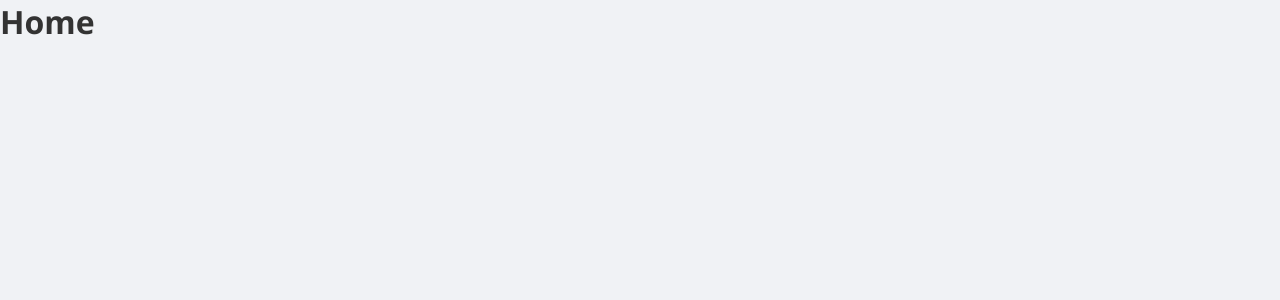
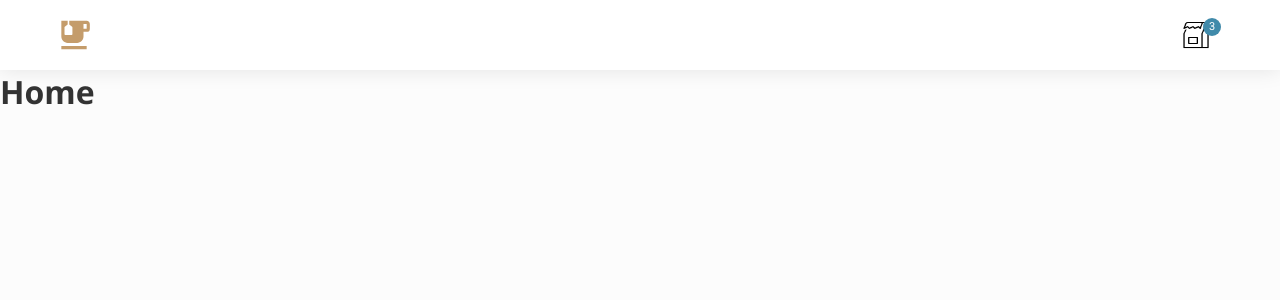
Before and after one commit to michel-cm/nostro-pane, a React (Vite) app: page / in a window 1280 px wide. Shown: the top 300 px of the page. Built offline with nearby package versions, Linux system fonts and the light colour scheme.

Commit message:
header base

```diff
--- /dev/null
+++ b/src/components/ToggleTheme/index.jsx
@@ -0,0 +1,28 @@
+import { shade } from "polished";
+
+import Switch from "react-switch";
+
+import { useTheme } from "../../hooks/useTheme";
+
+const ToggleTheme = () => {
+  const { changeTheme, isDarkTheme } = useTheme();
+
+  return (
+    <Switch
+      onChange={changeTheme}
+      checked={isDarkTheme === "dark"}
+      checkedIcon={false}
+      uncheckedIcon={false}
+      height={10}
+      width={40}
+      boxShadow={"0 2px 8px rgba(0, 0, 0, 0.4)"}
+      activeBoxShadow={"0 0 2px 3px #D1AF8A"}
+      handleDiameter={14}
+      offHandleColor={"#F9F9F9"}
+      offColor={shade(0.1, "#D1AF8A")}
+      onColor={shade(0.2, "#222")}
+    />
+  );
+};
+
+export default ToggleTheme;
--- /dev/null
+++ b/src/default/Header/index.jsx
@@ -0,0 +1,33 @@
+import * as C from "./styles";
+// import ToggleTheme from "../../components/ToggleTheme";
+import { useTheme } from "../../hooks/useTheme";
+import cartBlack from "../../assets/cart-black.png";
+import cartWhite from "../../assets/cart-white.png";
+
+import { MdEmojiFoodBeverage } from "react-icons/md";
+
+const Header = () => {
+  const { isDarkTheme } = useTheme();
+
+  return (
+    <C.Container className="column">
+      <div className="row">
+        <MdEmojiFoodBeverage
+          size={38}
+          color={isDarkTheme === "dark" ? "#408AAA" : "#C49C6B"}
+        />
+        <C.Cart>
+          <div>
+            <img
+              src={isDarkTheme === "dark" ? cartWhite : cartBlack}
+              alt="Sacola de compras"
+            />
+            <span>3</span>
+          </div>
+        </C.Cart>
+      </div>
+    </C.Container>
+  );
+};
+
+export default Header;
--- /dev/null
+++ b/src/default/Header/styles.js
@@ -0,0 +1,59 @@
+import styled from "styled-components";
+
+export const Container = styled.div`
+  display: flex;
+  height: 70px;
+  background-color: ${(props) => props.theme.colors.header};
+  box-shadow: ${(props) =>
+    props.theme.title === "dark" ? "none" : "0 0px 20px rgba(0, 0, 0, 0.1)"};
+
+  div.row {
+    display: flex;
+    align-items: center;
+    justify-content: space-between;
+  }
+`;
+
+export const Cart = styled.button`
+  background: none;
+  border: none;
+  outline: none;
+  cursor: pointer;
+
+  width: 50px;
+  height: 50px;
+  display: flex;
+  align-items: center;
+  justify-content: center;
+  padding: 4px 8px 0 0;
+  border-radius: 10px;
+
+  &:hover {
+    background: #f6f6f6;
+  }
+
+  img {
+    width: 30px;
+    height: 30px;
+  }
+
+  div {
+    position: relative;
+  }
+
+  span {
+    position: absolute;
+    top: -2px;
+    right: -10px;
+    background: #408AAA;
+    border-radius: 50%;
+    height: 18px;
+    width: 18px;
+    text-align: center;
+    font-style: normal;
+    font-weight: 400;
+    font-size: 11px;
+    line-height: 18px;
+    color: #fff;
+  }
+`;
--- a/src/layouts/DefaultLayout/index.jsx
+++ b/src/layouts/DefaultLayout/index.jsx
@@ -2,9 +2,12 @@ import { Outlet } from "react-router-dom";
 import * as C from "./styles";
 import "react-toastify/dist/ReactToastify.css";
 
+import Header from "../../default/Header";
+
 export function DefaultLayout() {
   return (
     <C.LayoutContainer>
+      <Header />
       <Outlet />
     </C.LayoutContainer>
   );
--- a/src/styles/global.js
+++ b/src/styles/global.js
@@ -21,12 +21,12 @@ export default createGlobalStyle`
         background-color:  ${(props) => props.theme.colors.background};
         font-size: 14px;
         color:  ${(props) => props.theme.colors.text};
-        font-family: sans-serif;
     }
 
     body, input, textarea, button {
         font-family: 'Roboto', sans-serif;
         font-size: 1rem;
+        font-weight: 300;
     }
     h1,h2,h4,h5,h6 {
         font-family: 'Open Sans', sans-serif;
--- a/src/styles/themes/dark.js
+++ b/src/styles/themes/dark.js
@@ -9,8 +9,10 @@ export default {
     secundaryLight: "#408AAA",
 
     background: "#202024",
-    backgroundAside: "#323238",
     text: "#F7F7F7",
+
+    /*HEADER*/
+    header: "#323238",
 
     "gray-50": "#EAEAEA",
     "gray-100": "#E1E1E6",
--- a/src/styles/themes/light.js
+++ b/src/styles/themes/light.js
@@ -8,9 +8,11 @@ export default {
     secundary: "#45818e",
     secundaryLight: "#408AAA",
 
-    background: "#F0F2F5",
-    backgroundAside: "#FCFCFC",
+    background: "#FCFCFC",
     text: "#333",
+
+    /*HEADER*/
+    header: "#FFF",
 
     "gray-50": "#EAEAEA",
     "gray-100": "#E1E1E6",
```
Also changed, not shown: src/assets/cart-black.png (added), src/assets/cart-white.png (added).
